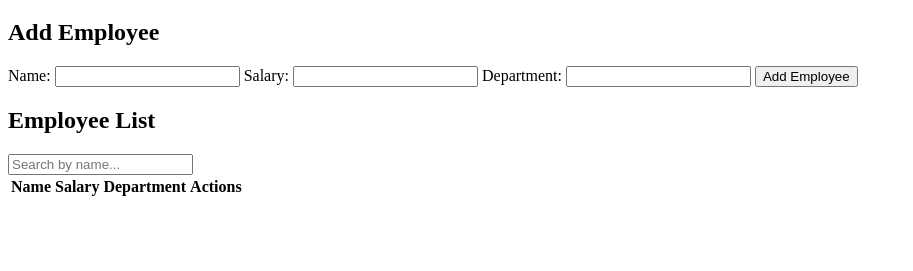
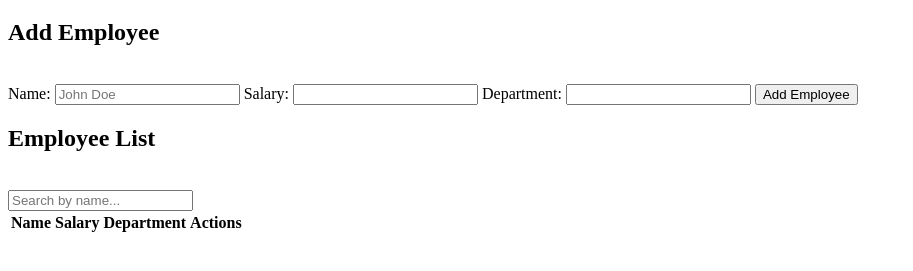
Before and after one commit to varunriyer/Employee-Payroll-App, a plain HTML site: page index.html in a window 1280 px wide. Shown: the part 61-332 px from the top of the page, without its empty margins (0-913 px from the left). Drawn offline with Linux system fonts and the light colour scheme.

Commit message:
Add line breaks for better spacing in Employee form and table sections in index.html

```diff
--- a/index.html
+++ b/index.html
@@ -16,10 +16,10 @@
     <main>
         <!-- Form Selection -->
         <section id="form-section">
-            <h2>Add Employee</h2>
+            <h2>Add Employee</h2><br>
             <form id="EmployeeForm">
                 <label for="name" id="name">Name:</label>
-                <input type="text" id="name" required />
+                <input type="text" id="name" required placeholder="John Doe" />
 
                 <label for="salary" id="salary">Salary:</label>
                 <input type="number" id="salary" required />
@@ -33,7 +33,7 @@
 
         <!-- Table Section -->
         <section id="table-section">
-            <h2>Employee List</h2>
+            <h2 id="el">Employee List</h2><br>
             <input type="text" id="searchInput" placeholder="Search by name...">
             <table id="employeeTable">
                 <thead>
```
